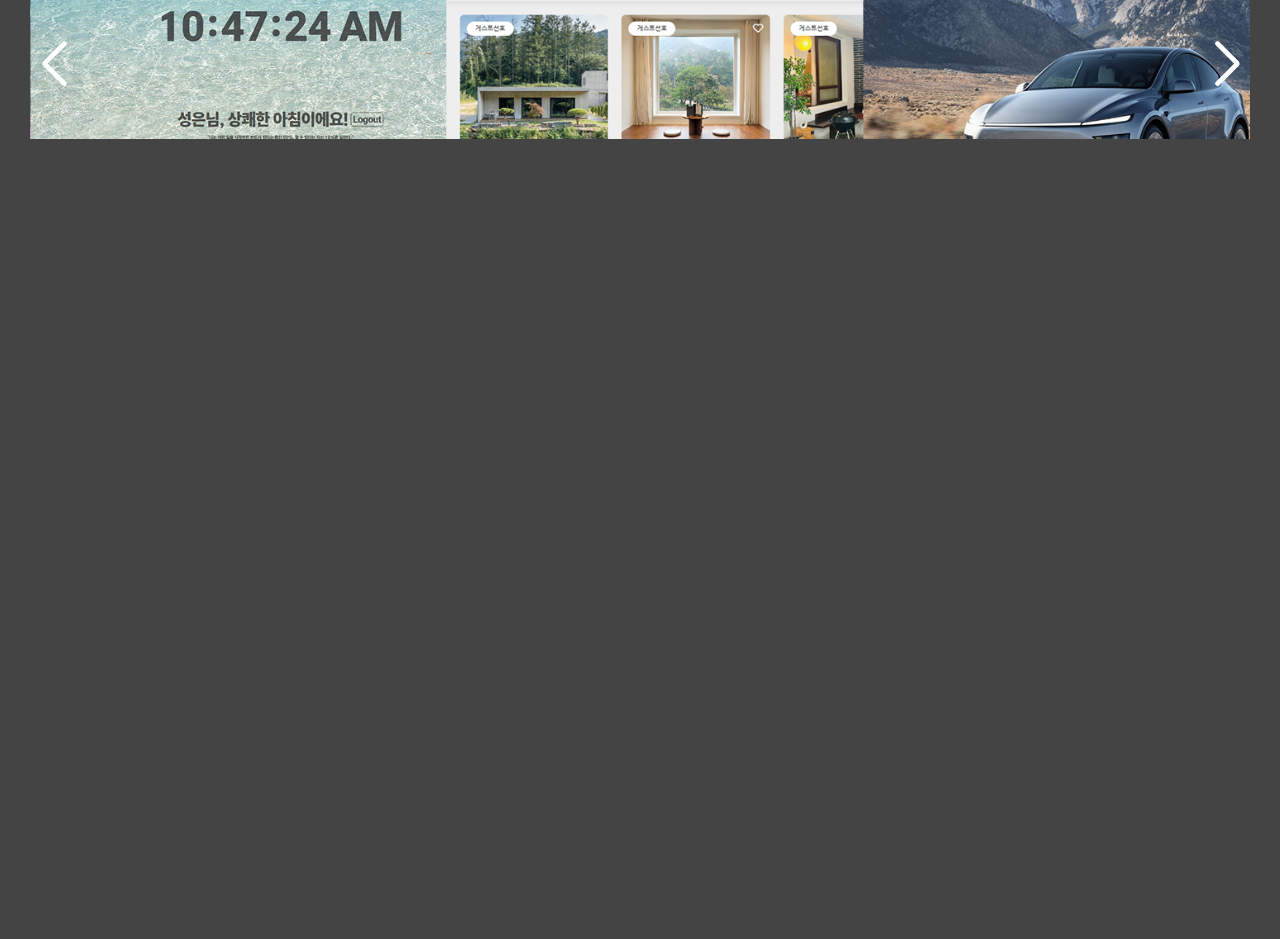
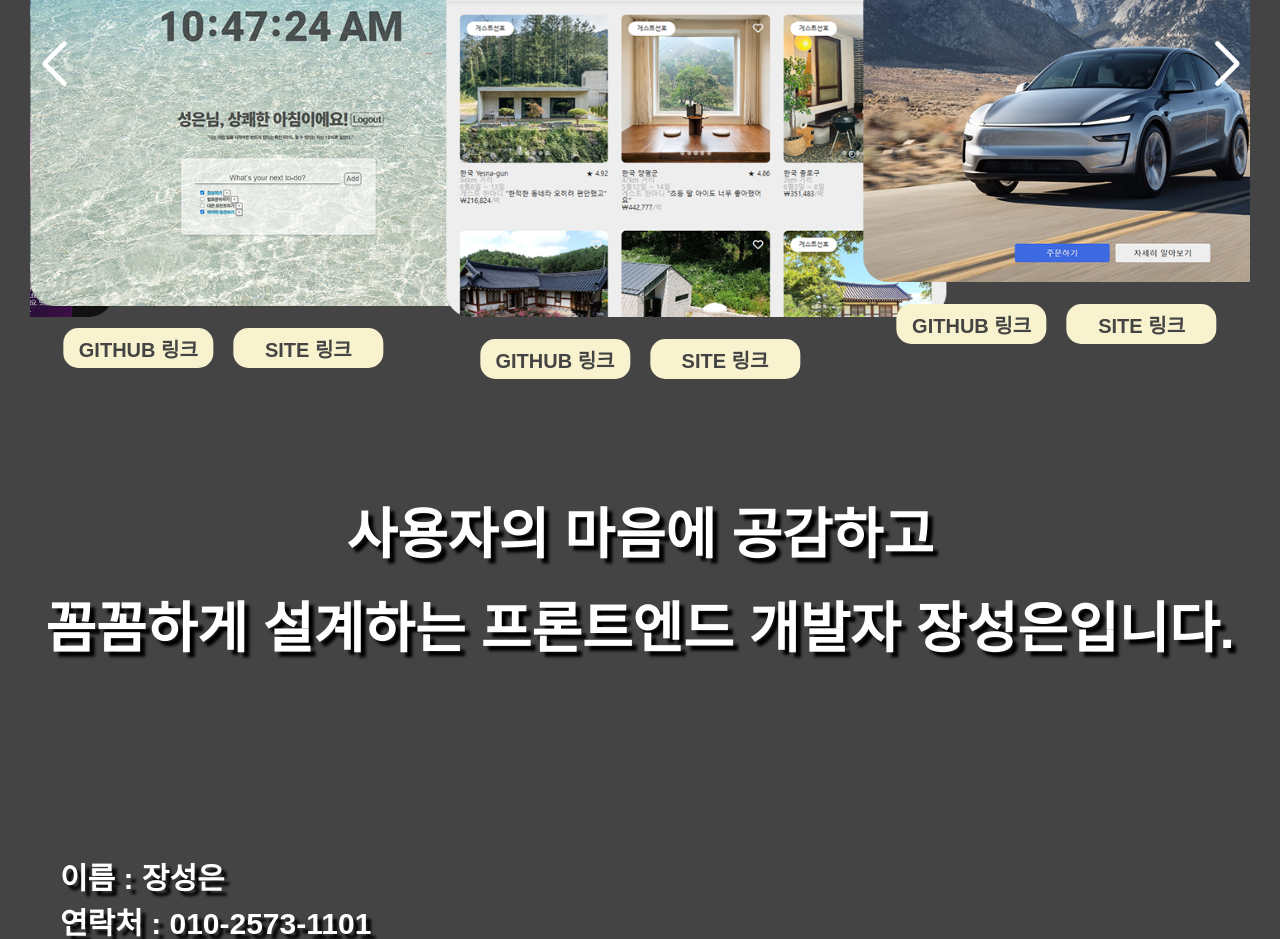
Before and after one commit to eun1013/portfolio, a React (Create React App) app: page / in a window 1280 px wide. Shown: the part 9360-10299 px from the top of the page. Before the commit the page ends 9499 px from the top, so only its background shows below. Built offline with nearby package versions, Linux system fonts and the light colour scheme; a web font is replaced by a local one.

Commit message:
8월 14일 close 페이지 추가 작업

```diff
--- a/src/App.scss
+++ b/src/App.scss
@@ -15,3 +15,4 @@
 @import "./styles/OverviewBlog.scss";
 @import "./styles/OverviewFigma.scss";
 @import "./styles/CloneCoding.scss";
+@import "./styles/Close.scss";
--- /dev/null
+++ b/src/Components/Close.js
@@ -0,0 +1,16 @@
+
+const Close = () => {
+    return (
+        <div className="close">
+            <h1>사용자의 마음에 공감하고<br/>꼼꼼하게 설계하는 프론트엔드 개발자 장성은입니다.</h1>
+            <ul>
+                <li>이름 : 장성은</li>
+                <li>연락처 : 010-2573-1101</li>
+                <li>GitHub : https://github.com/eun1013/eun1013.github.io</li>
+                <li>Portfolio : https://github.com/eun1013/portfolio</li>
+            </ul>
+        </div>
+    );
+};
+
+export default Close;
--- a/src/Components/MainPage.js
+++ b/src/Components/MainPage.js
@@ -8,6 +8,7 @@ import { FaBars } from "react-icons/fa";
 import { FaArrowAltCircleUp } from "react-icons/fa";
 import Projects from "./Projects/Projects";
 import CloneCoding from "./Clone/CloneCoding";
+import Close from "./Close";
 
 
 const MainPage = () => {
@@ -33,6 +34,7 @@ const MainPage = () => {
       <Skills />
       <Projects />
       <CloneCoding/>
+      <Close/>
       <button
       onClick={handleClick}
       className="btn-up"><FaArrowAltCircleUp /></button>
--- /dev/null
+++ b/src/styles/Close.scss
@@ -0,0 +1,20 @@
+.close{
+    width: 100%;
+    height: 100vh;
+    color: var(--color-text);
+    h1{
+        @include flex-layout;
+        text-shadow: 5px 5px 3px #000000;
+        padding-top: 35rem;
+        font-size: 5.5rem;
+        line-height: 1.7;
+        text-align: center;
+    }
+    ul{
+        padding-left: 6rem;
+        padding-top: 18rem;
+        @include font-h4;
+        line-height: 1.5;
+        text-shadow: 5px 5px 3px #000000;
+    }
+}
```
